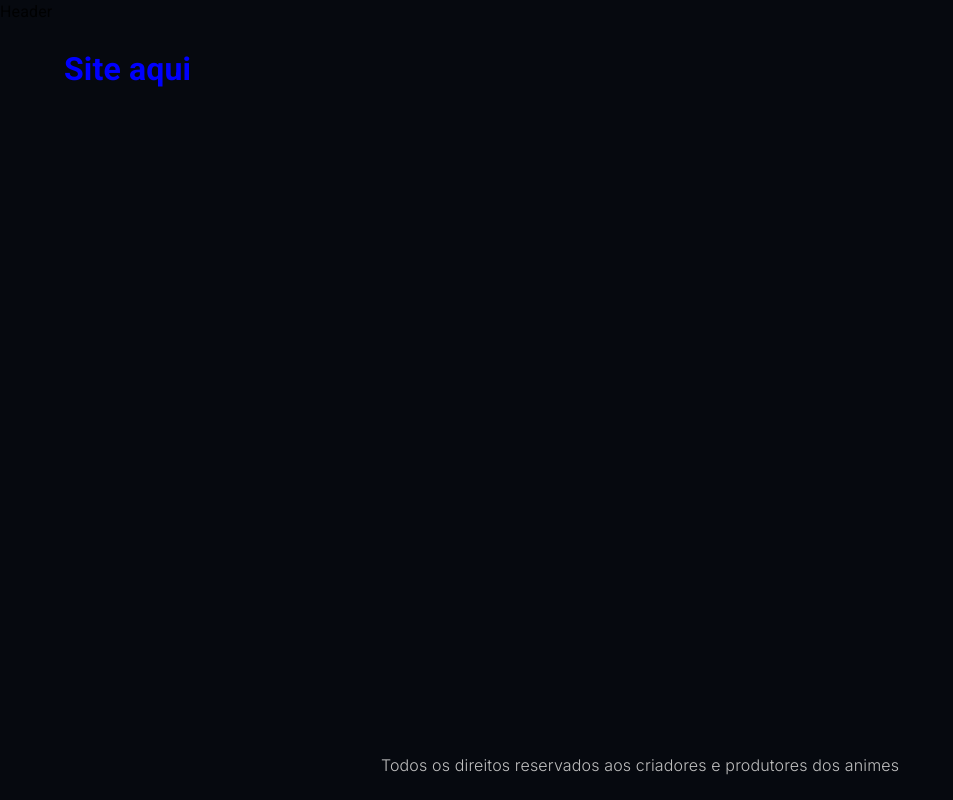
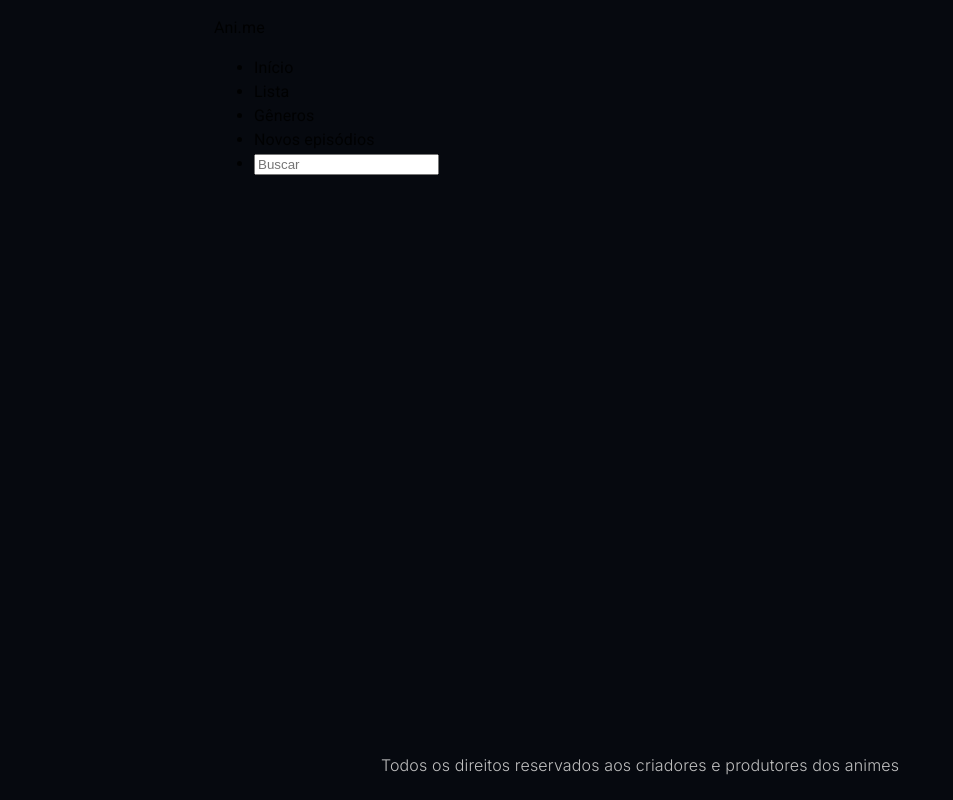
Before and after one commit to Lucas2907/anime, a Next.js app: page / in a window 1280 px wide. Shown: the whole page, without its empty margins (0-953 px from the left). Built offline with nearby package versions, Linux system fonts and the light colour scheme; a web font is replaced by a local one.

Commit message:
add base header section

```diff
--- a/pages/index.tsx
+++ b/pages/index.tsx
@@ -8,8 +8,7 @@ const Index = () => {
 
         <>
 
-            <h1 className={style.title}>Site aqui</h1>
-
+            <h1 className={style.title}></h1>
         </>
 
 
--- /dev/null
+++ b/src/components/Header/index.tsx
@@ -0,0 +1,33 @@
+import style from './Header.module.css';
+import { Container } from '@mui/material';
+
+const Header = () => {
+
+
+
+    return (
+
+        <>
+            <Container maxWidth="md">
+                <div className={style.header}>
+                    <p className={style.logo}>Ani.me</p>
+                    <ul className={style.lista}>
+                        <li className={style.lista__itens}>Início</li>
+                        <li className={style.lista__itens}>Lista</li>
+                        <li className={style.lista__itens}>Gêneros</li>
+                        <li className={style.lista__itens}>Novos episódios</li>
+                        <li className={style.lista__itens}>
+                        <input className={style.lista__input} placeholder='Buscar'/>
+                        </li>
+                    </ul>
+                </div>
+            </Container>
+
+
+        </>
+
+
+    )
+}
+
+export default Header
--- a/src/templates/Default.tsx
+++ b/src/templates/Default.tsx
@@ -4,6 +4,7 @@ import React from 'react'
 
 import Footer from '../components/Footer' // importando o footer que criei na pasta ./components/Footer (o arquivo index.tsx, por ter o nome index, é o padrão que será importado, então não é preciso especificar, mas se o nome do arquivo for outro, é preciso pôr)
 import { Container } from '@mui/material';
+import Header from '../components/Header';
 
 interface DefaultProps { // apenas uma interface para identificar o tipo dos filhos que vão ir dentro do container
     children: React.ReactNode;
@@ -13,9 +14,9 @@ const Default = ({children}: DefaultProps) => {
 
     return (
         <>
-            Header
+            <Header />
             <Container // container do MUI, que serve apenas para centralizar os itens em um espaço na tela
-                maxWidth='lg' // tamanho do container (largo)
+                maxWidth='md' // tamanho do container (largo)
             >
                 {children}
 
```
Also changed, not shown: src/components/Header/Header.module.css (added).
